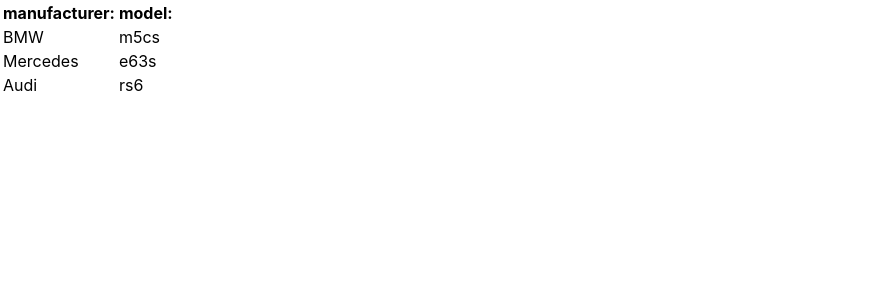
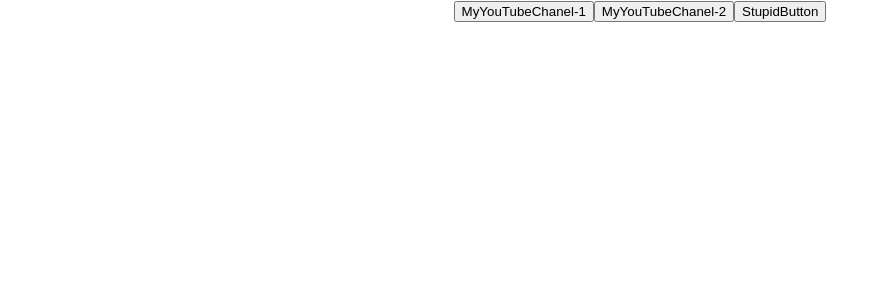
Before and after one commit to Vital9i/MicroTasks, a React (Create React App) app: page / in a window 1280 px wide. Shown: the top 300 px of the page, without its empty margins (0-886 px from the left). Built offline with nearby package versions, Linux system fonts and the light colour scheme.

Commit message:
Callback in Button

```diff
--- a/src/App.tsx
+++ b/src/App.tsx
@@ -1,27 +1,33 @@
-import React, {useState} from 'react';
+import React, { MouseEvent } from 'react';
 import logo from './logo.svg';
 import './App.css';
-import { NewComponent } from './components/NewComponent/NewComponent';
+import { Button } from './components/Button';
+
 
 
 function App() {
-  const [students, setStudents] = useState([
-          {id: 1, name: "James", age: 8},
-          {id: 2, name: "Robert", age: 18},
-          {id: 3, name: "John", age: 28},
-          {id: 4, name: "Michael", age: 38},
-          {id: 5, name: "William", age: 48},
-          {id: 6, name: "David", age: 58},
-          {id: 7, name: "Richard", age: 68},
-          {id: 8, name: "Joseph", age: 78},
-          {id: 9, name: "Thomas", age: 88},
-          {id: 10, name: "Charles", age: 98},
-          {id: 11, name: "Christopher", age: 100},
-      ]
+
+  const ButtonFoo1 = (subscriber: string, age: number, adress: string) => {
+    console.log(subscriber, age, adress)
+  }
+  const ButtonFoo2 = (subscriber: string) => {
+    console.log(subscriber)
+  }
+  const ButtonFoo3 = () => {
+    console.log('Im Stupid Button')
+  }
+
+
+  return (
+    <div className='App'>
+      {/* <button>MyYouTubeChanel-1</button>
+      <button>MyYouTubeChanel-2</button>  */}
+      <Button name={'MyYouTubeChanel-1'} callback={() => ButtonFoo1('Im Vasya', 21, 'Minsk')} />
+      <Button name={'MyYouTubeChanel-2'} callback={() => ButtonFoo2('Im Ivan')} />
+      <Button name={'StupidButton'} callback={ButtonFoo3} />
+
+    </div>
   )
-  return (
-      <NewComponent students={students}/>
-  );
 }
 
 export default App;
--- /dev/null
+++ b/src/components/Button.tsx
@@ -0,0 +1,16 @@
+
+type ButtonPropsType = {
+    name:string
+    callback:()=>void
+}
+
+export const Button=(props:ButtonPropsType)=>{
+
+    const onClickHandler = ()=>{
+        props.callback()
+    }
+
+    return(
+        <button onClick={onClickHandler}>{props.name}</button>
+    )
+}
```
